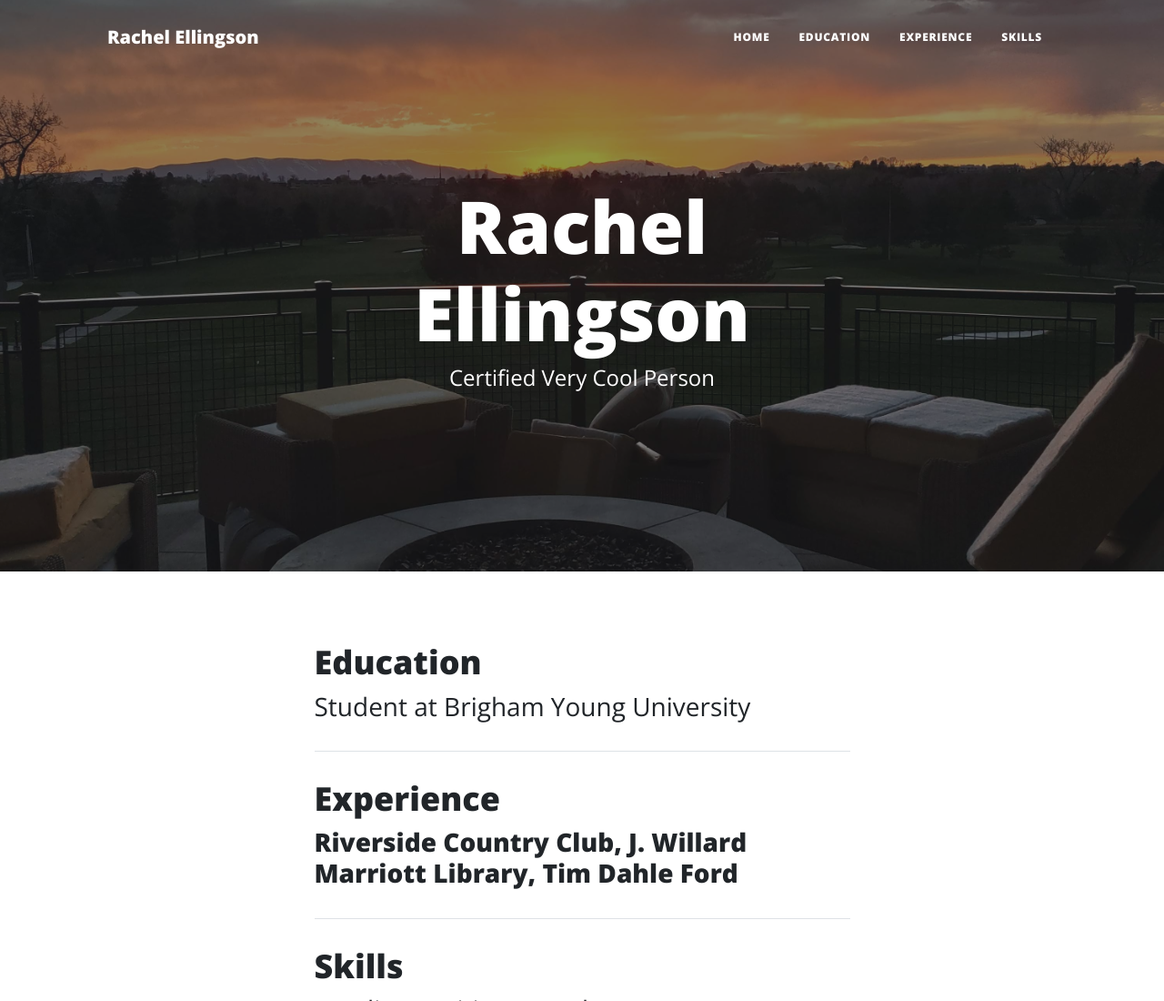
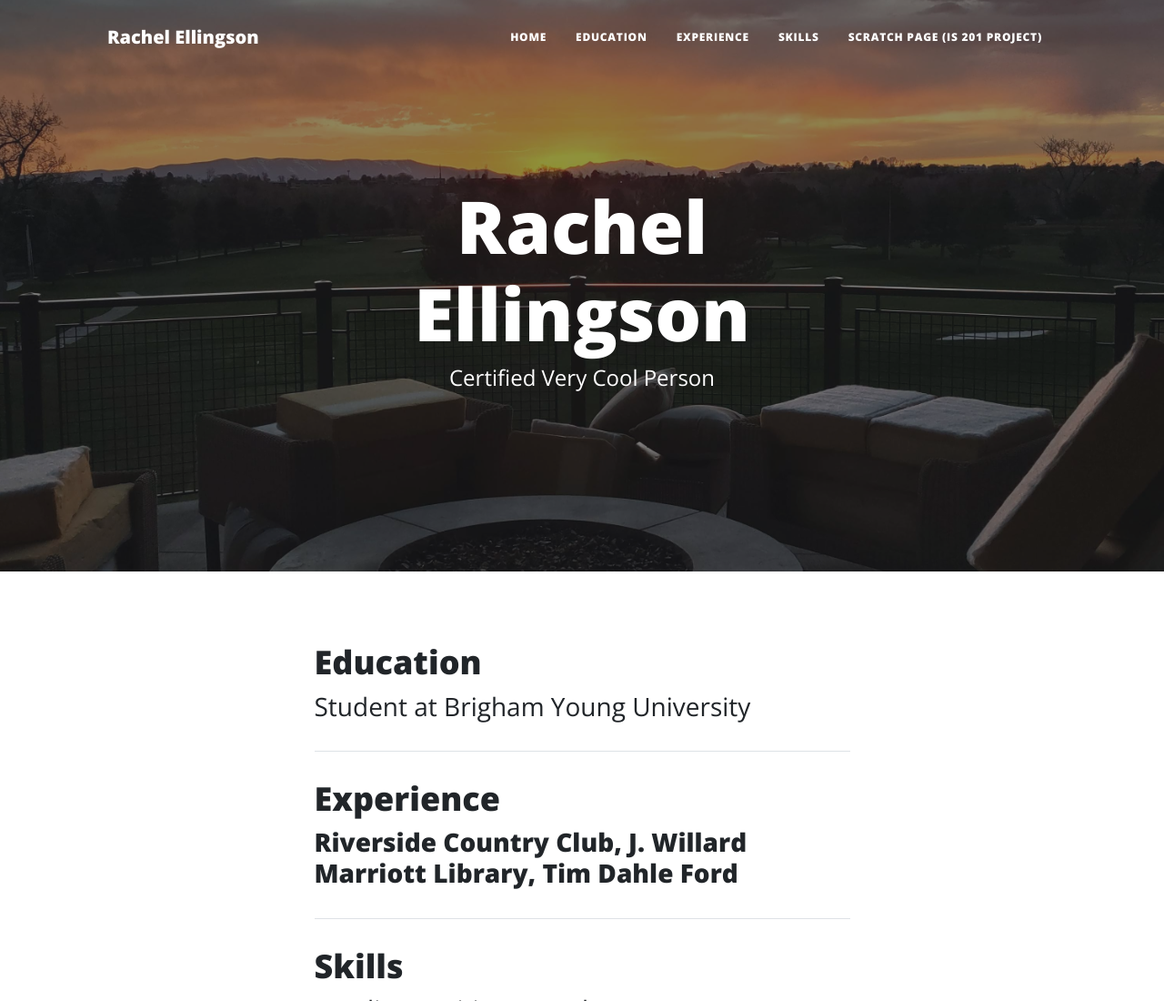
Before and after one commit to rachellingson/IS201, a plain HTML site: page index.html in a window 1280 px wide. Shown: the top 1100 px of the page at 91% size. Drawn offline with nearby package versions, Linux system fonts and the light colour scheme.

Commit message:
Add files via upload

```diff
--- a/index.html
+++ b/index.html
@@ -30,6 +30,7 @@
                         <li class="nav-item"><a class="nav-link px-lg-3 py-3 py-lg-4" href="education.html">Education</a></li>
                         <li class="nav-item"><a class="nav-link px-lg-3 py-3 py-lg-4" href="experience.html">Experience</a></li>
                         <li class="nav-item"><a class="nav-link px-lg-3 py-3 py-lg-4" href="skills.html">Skills</a></li>
+                        <li class="nav-item"><a class="nav-link px-lg-3 py-3 py-lg-4" href="scratchpage.html">Scratch Page (IS 201 project)</a></li>
                     </ul>
                 </div>
             </div>
```
